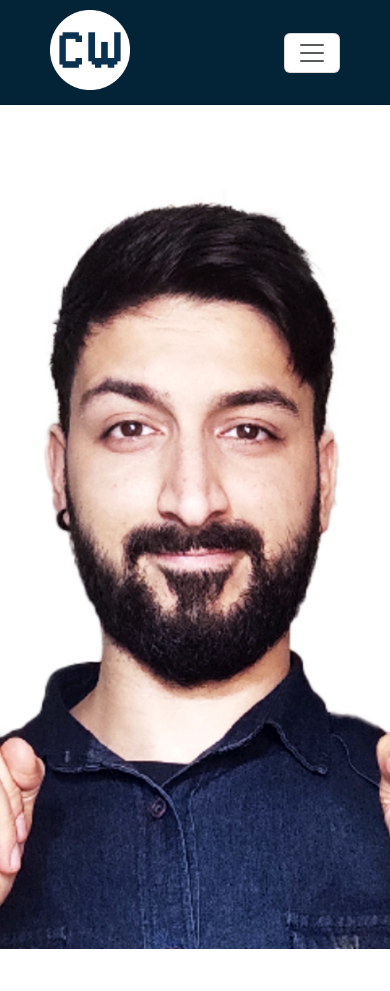
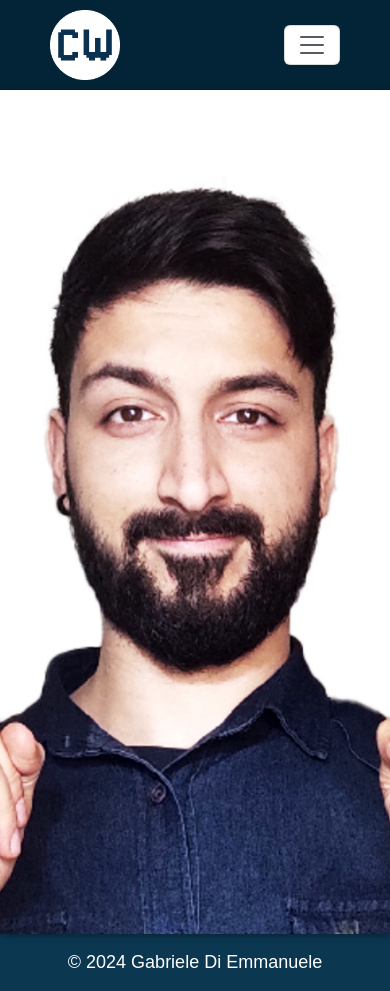
Before and after one commit to gabrielediemmanuele/gabrielediemmanuele.github.io, a Vue app: page / in a window 390 px wide. Before the commit the page ends 949 px from the top, so only its background shows below. Built offline with nearby package versions, Linux system fonts and the light colour scheme.

Commit message:
feat/fix: navbar and footer sizes and responsive / add content to about page

```diff
--- a/src/components/micro-component/footerBar.vue
+++ b/src/components/micro-component/footerBar.vue
@@ -39,7 +39,7 @@ export default {
       <div id="heading">&#169; 2024 Gabriele Di Emmanuele</div>
     </router-link>
     <ul>
-      <li v-for="link in navLinks">
+      <li v-for="link in navLinks" :key="link.id">
         <router-link
           class="link-name"
           aria-current="page"
@@ -55,8 +55,7 @@ export default {
 <style lang="scss" scoped>
 .footer-bar {
   width: 100%;
-  height: 100px;
-  padding: 20px 70px 20px 70px;
+  padding: 25px 70px 25px 70px;
   background-color: rgb(11, 55, 81);
 
   display: flex;
@@ -64,15 +63,12 @@ export default {
   align-items: center;
 
   box-sizing: border-box;
-
-  position: absolute;
-  bottom: 0;
-  left: 0;
+  margin: auto 0 0 0;
 }
 
 .footer-link {
   font-weight: lighter;
-  font-size: 20px;
+  font-size: 18px;
   text-decoration: none;
   color: rgb(255, 255, 255);
 
@@ -117,7 +113,7 @@ ul {
   .footer-bar {
     justify-content: center;
     align-items: center;
-    padding: 20px 20px 20px 20px;
+    padding: 15px 10px 15px 10px;
   }
 }
 </style>
--- a/src/components/micro-component/navBar.vue
+++ b/src/components/micro-component/navBar.vue
@@ -54,7 +54,7 @@ export default {
       </button>
       <div class="collapse navbar-collapse" id="navbarNav">
         <ul class="navbar-nav">
-          <li class="nav-item" v-for="link in navLinks">
+          <li class="nav-item" v-for="link in navLinks" :key="link.id">
             <router-link
               class="link-name"
               aria-current="page"
@@ -107,8 +107,8 @@ export default {
 }
 
 #codewhips-logo {
-  width: 80px;
-  margin: 10px 15px 15px 50px;
+  width: 70px;
+  margin: 10px 10px 10px 50px;
   &:hover {
     opacity: 0.8;
     cursor: pointer;
@@ -125,7 +125,7 @@ ul {
   align-items: center;
   li {
     .link-name {
-      font-size: 20px;
+      font-size: 18px;
       color: rgb(255, 255, 255);
       font-family: "Rubik", sans-serif;
       margin: 0px 40px 0px 40px;
--- a/src/components/pages/AboutPage.vue
+++ b/src/components/pages/AboutPage.vue
@@ -8,7 +8,12 @@ export default {
         title: ".about",
         subtitle:
           "Nato come artista, Graphic Designer per caso, Web-Dev per scelta.",
-        description: "",
+        description:
+          "Fin da bambino, ho sempre avuto una passione e predisposizione per la creatività. \
+           Ho inziato disegnando i personaggi di videogames e film, crescendo mi sono cimentato \
+           nel Graphic Design in autonomia e infine, ho unito entrambi i mondi sul codice, \
+           specializzandomi come !Jr Full-Stack Web-Develoer con una predisposizione per il Front-End.\
+           Oltre il codig, mi piace fare tanto altro! Scoprilo qui sotto!",
         introImagePath: "../../../public/images/aboutpage.png",
       },
     };
@@ -28,6 +33,7 @@ export default {
     :imgPath="about.introImagePath"
   >
   </introPage>
+  <div class="image-card"></div>
 </template>
 
 <style lang="scss" scoped></style>
--- a/src/components/ui-element/introPage.vue
+++ b/src/components/ui-element/introPage.vue
@@ -21,7 +21,7 @@ export default {
 <template>
   <div class="container-fluid">
     <div class="row">
-      <div class="col-6">
+      <div class="col-sm-12 col-md-6">
         <div class="text-cont">
           <h1>{{ title }}</h1>
           <h3>{{ subtitle }}</h3>
@@ -30,7 +30,7 @@ export default {
           </p>
         </div>
       </div>
-      <div class="col-6">
+      <div class="col-sm-12 col-md-6">
         <div class="image-cont">
           <img :src="imgPath" alt="" />
         </div>
@@ -51,12 +51,16 @@ export default {
     .text-cont {
       font-size: 20px;
       h1 {
-        font-size: 120px;
+        font-size: 100px;
       }
       h3 {
-        font-size: 40px;
+        font-size: 30px;
         font-weight: 400;
         margin: 20px 0 20px 0;
+        font-style: italic;
+      }
+      p {
+        font-size: 18px;
         font-style: italic;
       }
     }
@@ -68,7 +72,7 @@ export default {
       justify-content: center;
       align-items: flex-end;
       img {
-        width: 400px;
+        width: 70%;
         box-shadow: 0px 0px 8px 1px black;
         border-radius: 50%;
       }
```
